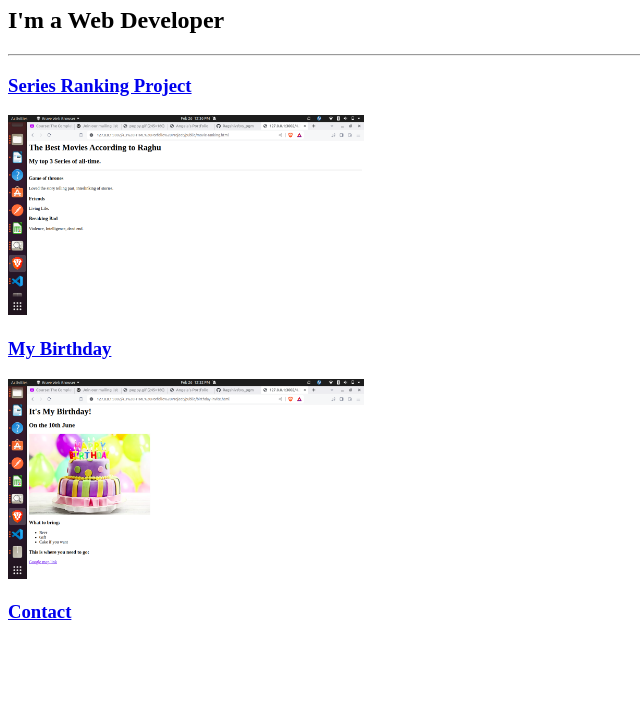
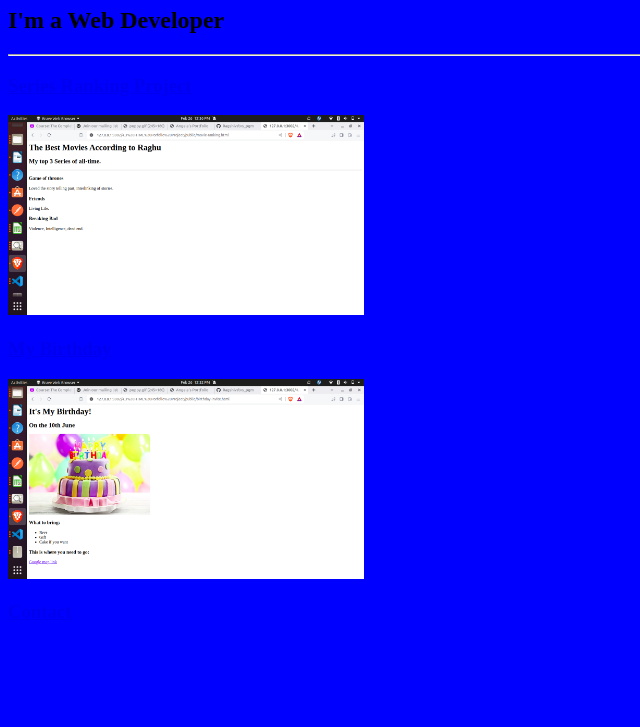
Before and after one commit to Ragshiv/Portfolio, a plain HTML site: page index.html in a window 1280 px wide. Shown: the part 73-800 px from the top of the page, without its empty margins (0-640 px from the left). Drawn offline with Linux system fonts and the light colour scheme.

Commit message:
Update index.html

```diff
--- a/index.html
+++ b/index.html
@@ -14,7 +14,7 @@ https://developer.mozilla.org/en-US/docs/Web/HTML/Element/img#attr-height -->
 
 <!-- TODO 7: Add the Contact Me and About Me page links -->
 <!DOCTYPE html>
-<html lang="en">
+<html lang="en" style="background:blue">
 <head>
     <meta charset="UTF-8">
     <meta name="viewport" content="width=device-width, initial-scale=1.0">
```
